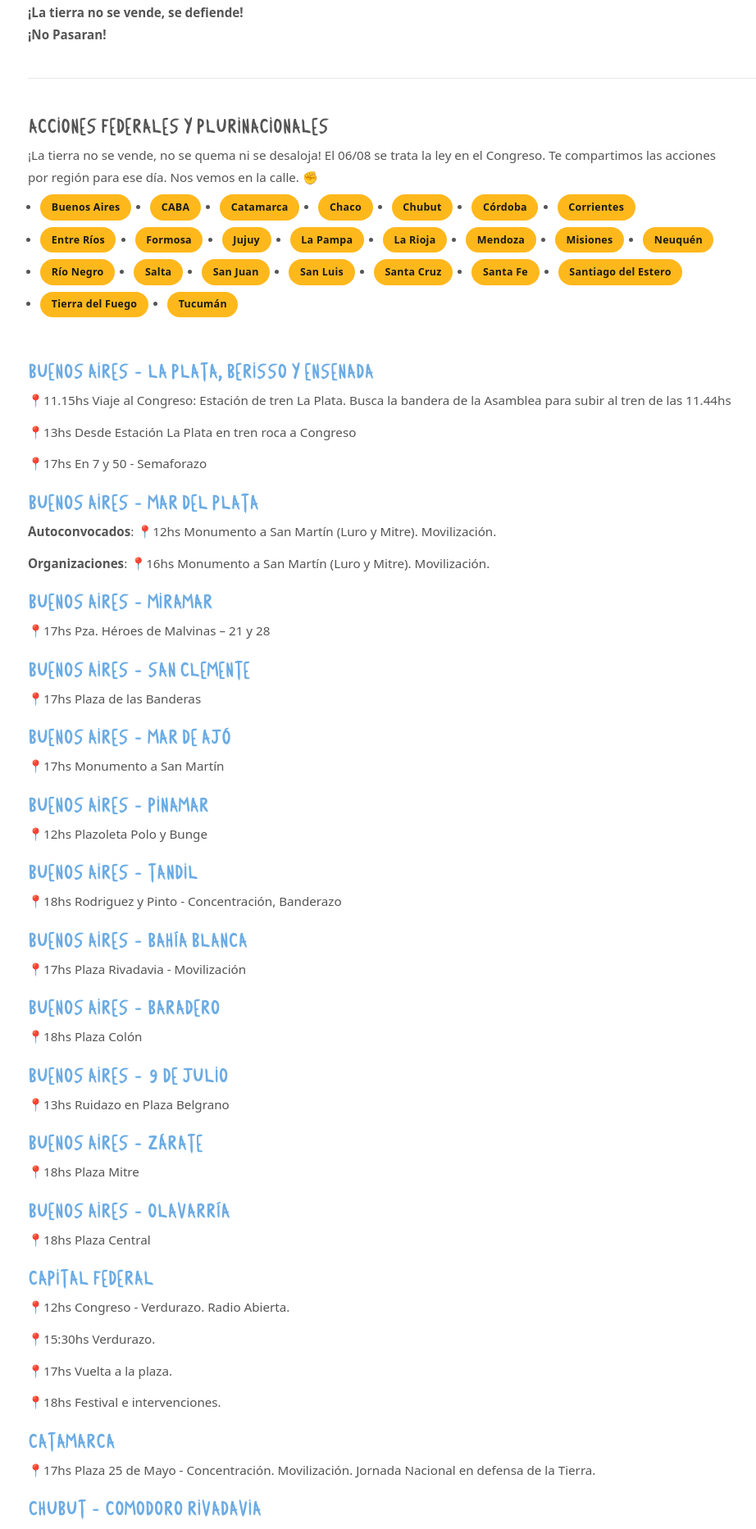
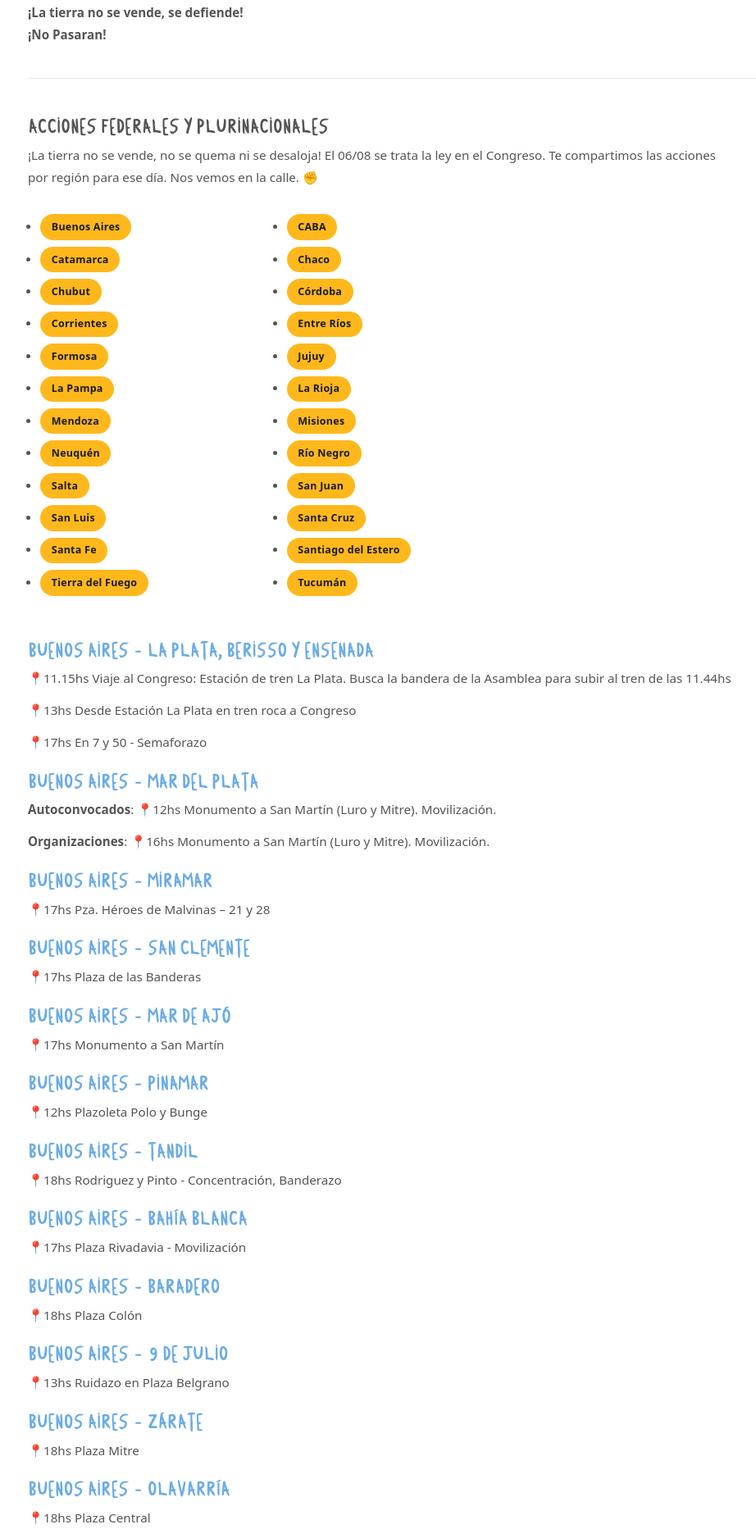
Before and after one commit to LaCamisetaOrg/LaCamisetaOrg.github.io, a Jekyll site: the page built from _actions/acciones68.md, in a window 1280 px wide. Shown: the part 1039-2904 px from the top of the page at 82% size, without its empty margins (6-928 px from the left). Built offline with Jekyll 4.4.1, drawn with Linux system fonts in a browser that asks for light colours; a script that is not in the unit is left out.

Commit message:
Add files via upload

```diff
--- a/_actions/acciones68.md
+++ b/_actions/acciones68.md
@@ -59,7 +59,7 @@ La movilización del 6 de agosto es la última trinchera para evitar que se sanc
 <div style="flex:1; min-width:260px;">
 <h1>Acciones federales y plurinacionales</h1>
 <p>¡La tierra no se vende, no se quema ni se desaloja! El 06/08 se trata la ley en el Congreso. Te compartimos las acciones por región para ese día. Nos vemos en la calle. ✊</p>
-<ul class="hashtag-list hashtag-list--4col">
+<ul class="hashtag-list hashtag-list--wrap3">
   <li><a class="hashtag-chip" href="#buenos-aires">Buenos Aires</a></li>
   <li><a class="hashtag-chip" href="#capital-federal">CABA</a></li>
   <li><a class="hashtag-chip" href="#catamarca">Catamarca</a></li>
```
